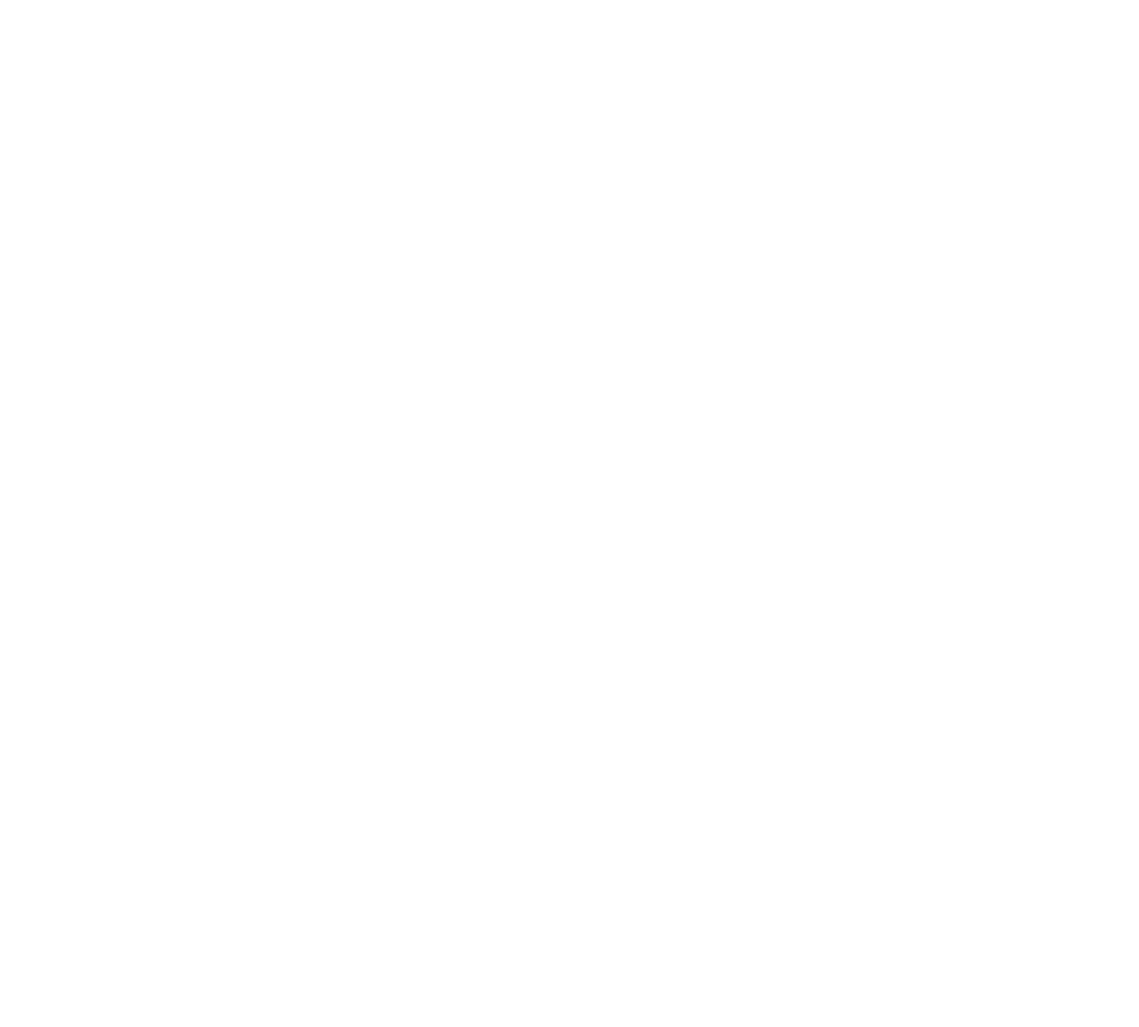
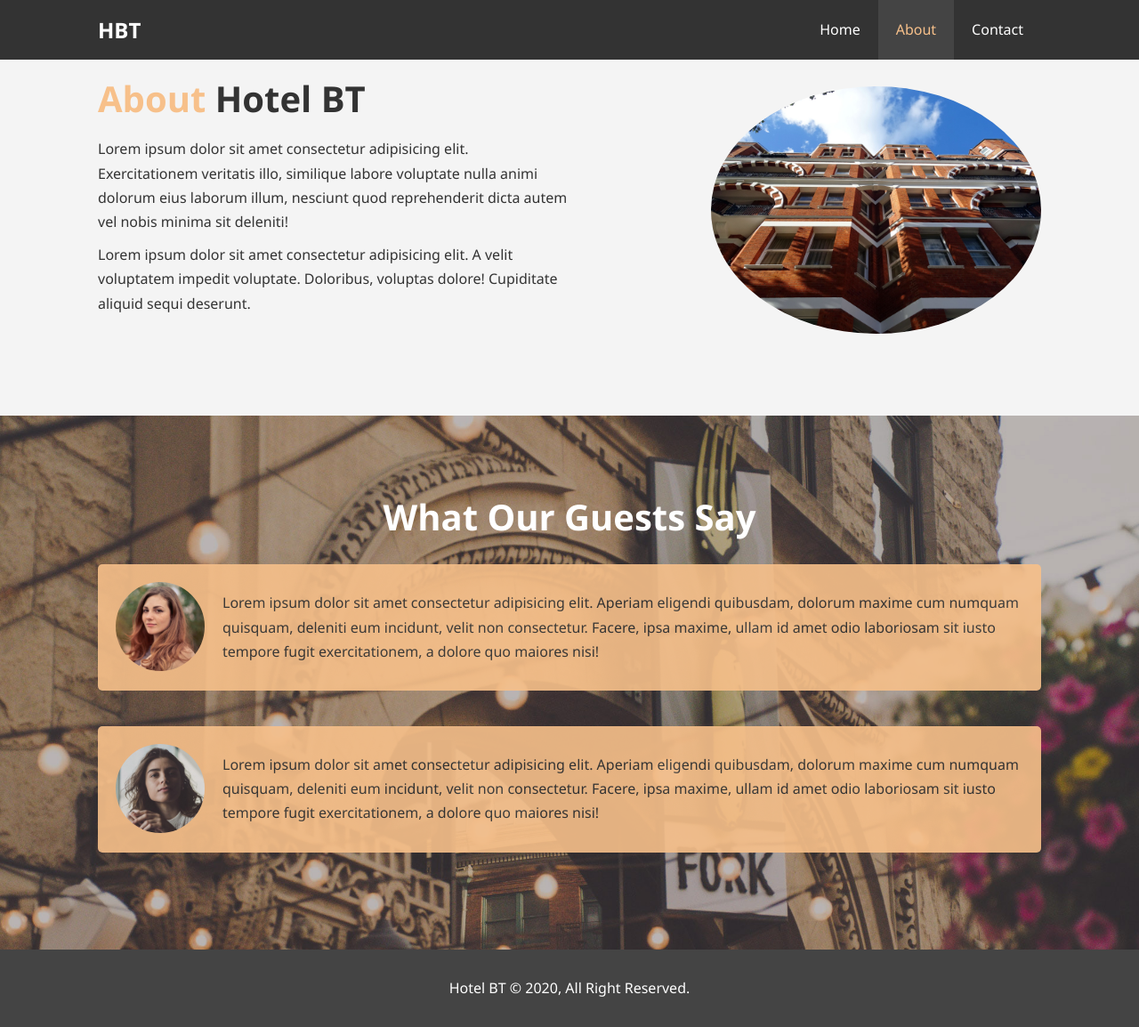
Before and after one commit to hudaprs/css_hotel, a plain HTML site: page about.html in a window 1280 px wide. Shown: the whole page at 89% size. Before the commit the page ends 800 px from the top, so only its background shows below. Drawn offline with Linux system fonts and the light colour scheme.

Commit message:
completing website

```diff
--- a/about.html
+++ b/about.html
@@ -0,0 +1,94 @@
+<!DOCTYPE html>
+<html lang="en">
+<head>
+  <meta charset="UTF-8">
+  <meta name="viewport" content="width=device-width, initial-scale=1.0">
+  <meta name="description" content="Welcome to our confy hotel">
+  <meta name="keyword" content="hotel,bandung hotel,kiaracondong">
+  <link rel="stylesheet" href="css/style.css">
+  <title>Hotel | About</title>
+</head>
+<body>
+
+  <!-- Navbar -->
+  <header>
+    <nav id="navbar">
+      <div class="container">
+        <h1 class="logo">
+          <a href="#">
+            HBT
+          </a>
+        </h1>
+        <ul>
+          <li>
+            <a href="index.html">
+              Home
+            </a>
+          </li>
+          <li>
+            <a href="about.html" class="current">
+              About
+            </a>
+          </li>
+          <li>
+            <a href="contact.html">
+              Contact
+            </a>
+          </li>
+        </ul>
+      </div>
+    </nav>
+  </header>
+
+  <!-- About Info -->
+  <section id="about-info" class="bg-light py-3">
+    <div class="container">
+      <div class="info-left">
+        <h1 class="l-heading">
+          <span class="text-primary">About</span>
+          Hotel BT
+        </h1>
+        <p>
+          Lorem ipsum dolor sit amet consectetur adipisicing elit. Exercitationem veritatis illo, similique labore voluptate nulla animi dolorum eius laborum illum, nesciunt quod reprehenderit dicta autem vel nobis minima sit deleniti!
+        </p>
+        <p>
+          Lorem ipsum dolor sit amet consectetur adipisicing elit. A velit voluptatem impedit voluptate. Doloribus, voluptas dolore! Cupiditate aliquid sequi deserunt.
+        </p>
+      </div>
+      <div class="info-right">
+        <img src="./img/photo-2.jpg" alt="About Photo">
+      </div>
+    </div>
+  </section>
+
+  <div class="clr"></div>
+
+  <section id="testimonials" class="py-3">
+    <div class="container">
+      <h2 class="l-heading">
+        What Our Guests Say
+      </h2>
+      <div class="testimonial bg-primary">
+        <img src="./img/person-1.jpg" alt="Samatha">
+
+        <p>
+          Lorem ipsum dolor sit amet consectetur adipisicing elit. Aperiam eligendi quibusdam, dolorum maxime cum numquam quisquam, deleniti eum incidunt, velit non consectetur. Facere, ipsa maxime, ullam id amet odio laboriosam sit iusto tempore fugit exercitationem, a dolore quo maiores nisi!
+        </p>
+      </div>
+
+      <div class="testimonial bg-primary">
+        <img src="./img/person-2.jpg" alt="Jen">
+        <p>
+          Lorem ipsum dolor sit amet consectetur adipisicing elit. Aperiam eligendi quibusdam, dolorum maxime cum numquam quisquam, deleniti eum incidunt, velit non consectetur. Facere, ipsa maxime, ullam id amet odio laboriosam sit iusto tempore fugit exercitationem, a dolore quo maiores nisi!
+        </p>
+      </div>
+    </div>
+  </section>
+
+  <div class="clr"></div>
+
+  <footer id="main-footer">
+    <p>Hotel BT &copy; 2020, All Right Reserved.</p>
+  </footer>
+</body>
+</html>
--- a/css/style.css
+++ b/css/style.css
@@ -74,6 +74,15 @@ p {
   clear: both;
 }
 
+.l-heading {
+  font-size: 40px;
+}
+
+/* Padding */
+.py-1 { padding: 10px 0; }
+.py-2 { padding: 20px 0; }
+.py-3 { padding: 30px 0; }
+
 /* Navbar */
 #navbar {
   background: #333;
@@ -106,8 +115,8 @@ p {
 
 #navbar ul li a:hover,
 #navbar ul li a.current {
-  background-color: #f7c08a;
-  color: #333;
+  background-color: #444;
+  color: #f7c08a;
 }
 
 /* Showcase */
@@ -168,10 +177,85 @@ p {
   margin-bottom: 10px;
 }
 
-/* Footer */
+/* About Info */
+#about-info {
+  height: 400px;
+}
+
+#about-info .info-left {
+  float: left;
+  width: 50%;
+  min-height: 100%;
+}
+
+#about-info .info-right {
+  float: right;
+  width: 50%;
+  min-height: 100%;
+}
+
+#about-info .info-right img {
+  float: right;
+  width: 70%;
+  border-radius: 50%;
+}
+
+/* Testimonials */
+#testimonials {
+  background: url('../img/test-bg.jpg') center center/cover;
+  height: 600px;
+  padding-top: 100px;
+}
+
+#testimonials h2 {
+  text-align: center;
+  margin-bottom: 20px;
+  color: #fff;
+}
+
+#testimonials .testimonial {
+  margin-bottom: 40px;
+  padding: 20px;
+  border-radius: 5px;
+  opacity: .9;
+}
+
+#testimonials .testimonial img {
+  float: left;
+  width: 100px;
+  margin-right: 20px;
+  border-radius: 50px;
+}
+
+/* Contact Info */
+#contact-form .form-group {
+  margin-bottom: 20px;
+}
+
+#contact-form .form-group label {
+  display: block;
+}
+
+#contact-form .form-group input,
+#contact-form .form-group textarea {
+  width: 100%;
+  padding: 10px;
+  border: 1px #ddd solid;
+}
+
+#contact-form .form-group textarea {
+  height: 200px;
+}
+
+#contact-form .form-group input:focus,
+#contact-form .form-group textarea:focus {
+  outline: none;
+  border-color: #f7c08a;
+}
+
 #main-footer {
   text-align: center;
-  background-color: #333;
+  background-color: #444;
   color: #fff;
   padding: 20px;
 }
```
Also changed, not shown: contact.html (+94 -0 lines), index.html (+3 -1 lines).
